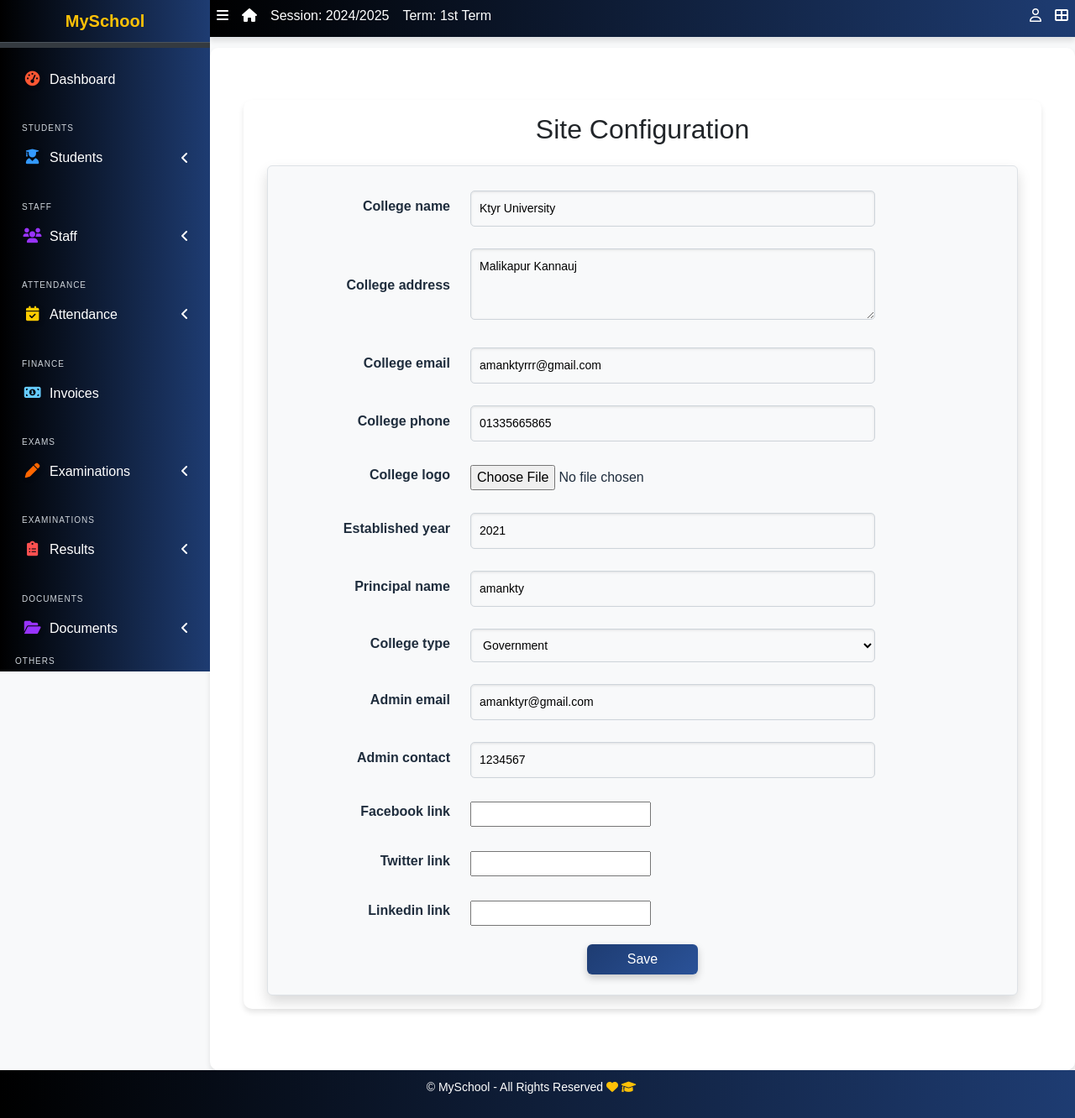
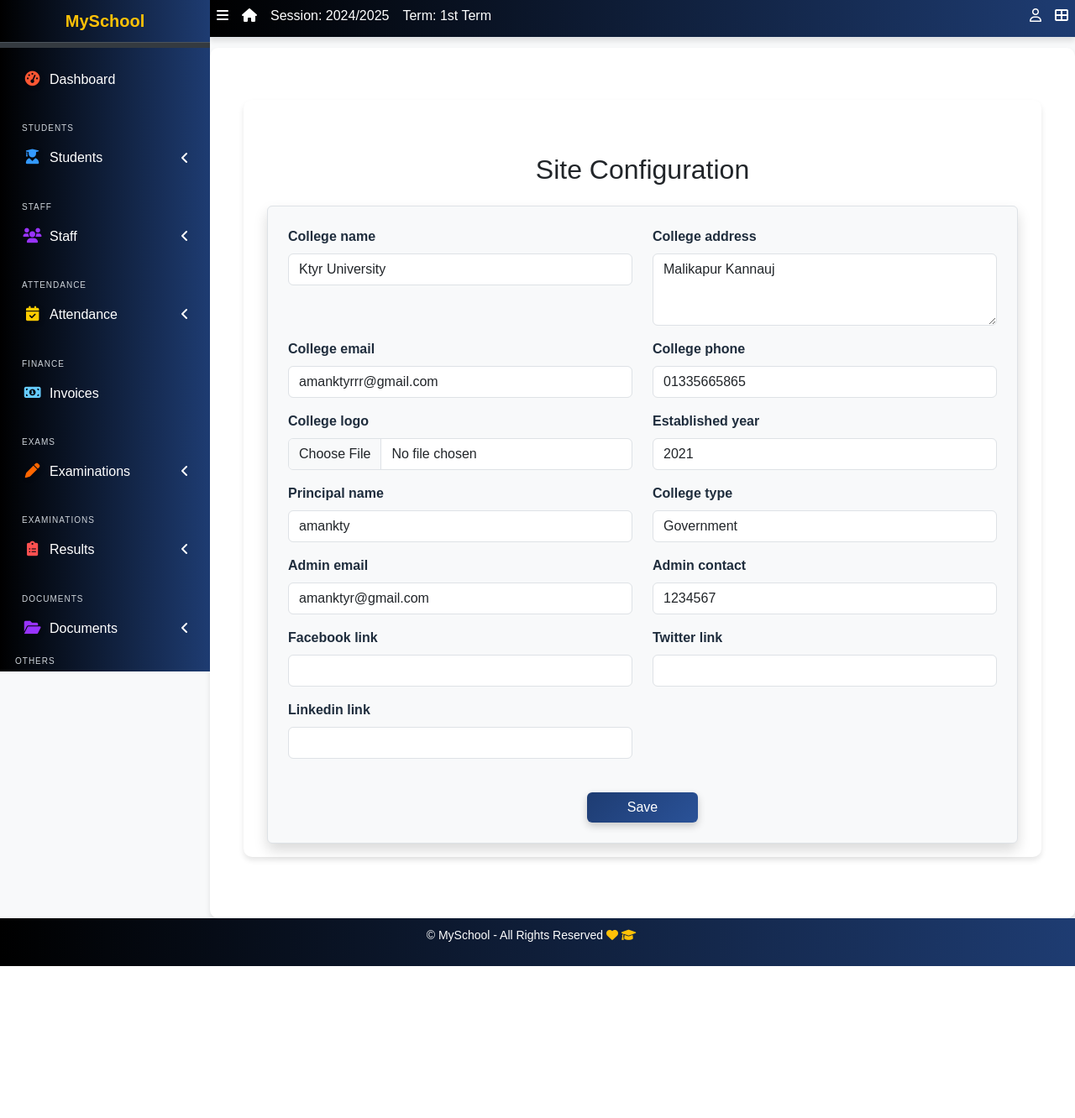
Before and after one commit to AmanKtyr/Django-School-Management-System, a Django app: page /site-config in a window 1280 px wide. Shown: the whole page at 84% size. After the commit the page ends 1151 px from the top, so only its background shows below. Run offline with Django 3.2, Linux system fonts and the light colour scheme; data comes from the database, SQL or seed files in the repository; both versions use the stored data as it was after the commit; some libraries are stand-ins or nearby versions.

Commit message:
Refactor site configuration template for improved layout and styling; enhance form field presentation and update CSS

```diff
--- a/SMS/apps/corecode/templates/corecode/siteconfig.html
+++ b/SMS/apps/corecode/templates/corecode/siteconfig.html
@@ -2,22 +2,22 @@
 {% load widget_tweaks %}
 
 {% block content %}
-<div class="container">
+<div class="container mt-5">
   <h2 class="mb-4 text-center">{{ title }}</h2>
   <form method="POST" enctype="multipart/form-data" class="p-4 border rounded bg-light shadow" id="siteConfigForm">
     {% csrf_token %}
     {{ form.non_field_errors }}
-    {% for field in form %}
-      <div class="form-group row align-items-center mb-3">
-        <label class="col-3 col-form-label text-right font-weight-bold">{{ field.label }}</label>
-        <div class="col-7">
-          {{ field }}
-          {{ field.errors }}
+    <div class="row">
+      {% for field in form %}
+        <div class="col-md-6 mb-3">
+          <label class="form-label font-weight-bold">{{ field.label }}</label>
+          {{ field|add_class:"form-control" }}
+          <div class="text-danger small">{{ field.errors }}</div>
         </div>
-      </div>
-    {% endfor %}
-    <div class="text-center">
-      <input type="submit" value="Save" class="btn btn-primary px-5">
+      {% endfor %}
+    </div>
+    <div class="text-center mt-4">
+      <button type="submit" class="btn btn-primary px-5">Save</button>
     </div>
   </form>
 </div>
--- a/SMS/static/dist/css/style.css
+++ b/SMS/static/dist/css/style.css
@@ -68,30 +68,3 @@
   transform: translateY(0);
   box-shadow: 0 2px 6px rgba(0, 0, 0, 0.2);
 }
-
-
-/* input fields css */
-
-input[type="text"], input[type="password"], input[type="email"], input[type="number"], select, textarea {
-  width: 100% !important; /* Ensure full width */
-  padding: 10px !important; /* Add padding for better spacing */
-  margin: 5px 0 !important; /* Add margin for spacing between fields */
-  border: 1px solid #ced4da !important; /* Add a subtle border */
-  border-radius: 5px !important; /* Rounded corners */
-  box-shadow: inset 0 1px 3px rgba(0, 0, 0, 0.1) !important; /* Subtle inner shadow */
-  font-size: 14px !important; /* Adjust font size */
-  background-color: #f8f9fa !important; /* Light background for better visibility */
-  transition: border-color 0.3s ease, box-shadow 0.3s ease !important; /* Smooth transition */
-}
-
-input[type="text"]:focus, input[type="password"]:focus, input[type="email"]:focus, input[type="number"]:focus, select:focus, textarea:focus {
-  border-color: #4e54c8 !important; /* Highlight border on focus */
-  box-shadow: 0 0 5px rgba(78, 84, 200, 0.5) !important; /* Add glow effect */
-  outline: none !important; /* Remove default outline */
-}
-
-label {
-  font-weight: bold !important; /* Make labels stand out */
-  margin-bottom: 5px !important; /* Add spacing below labels */
-  display: block !important; /* Ensure labels are above input fields */
-}
```
Also changed, not shown: SMS/db.sqlite3.
